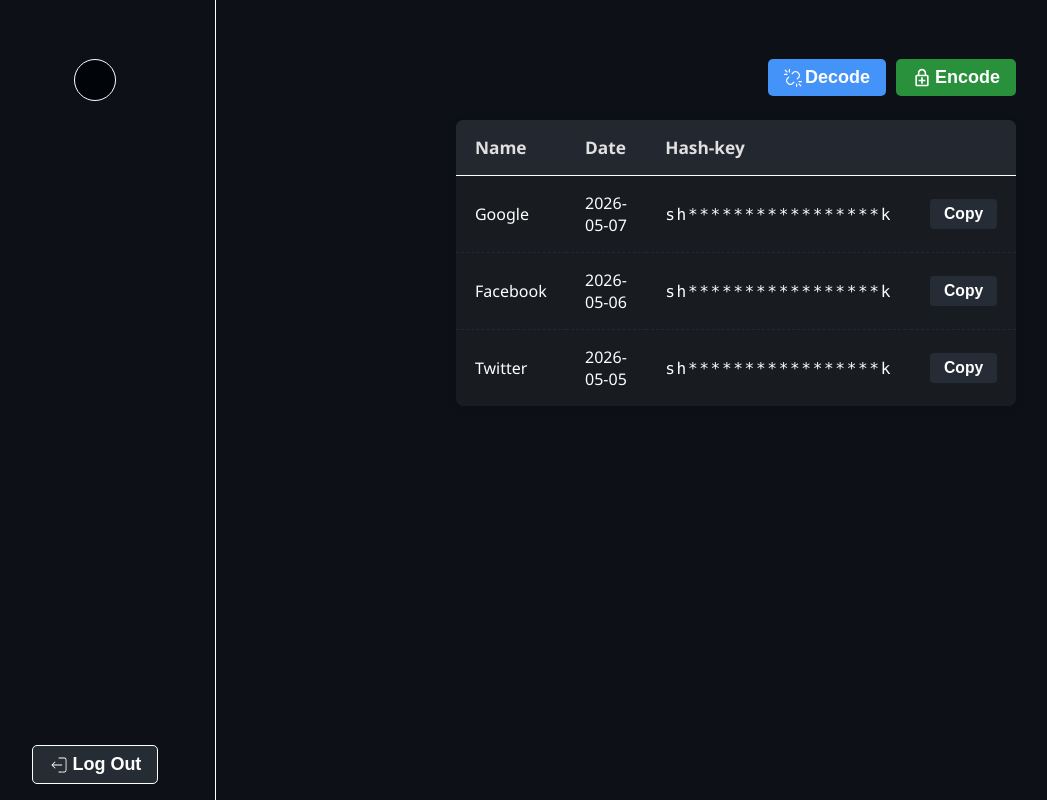
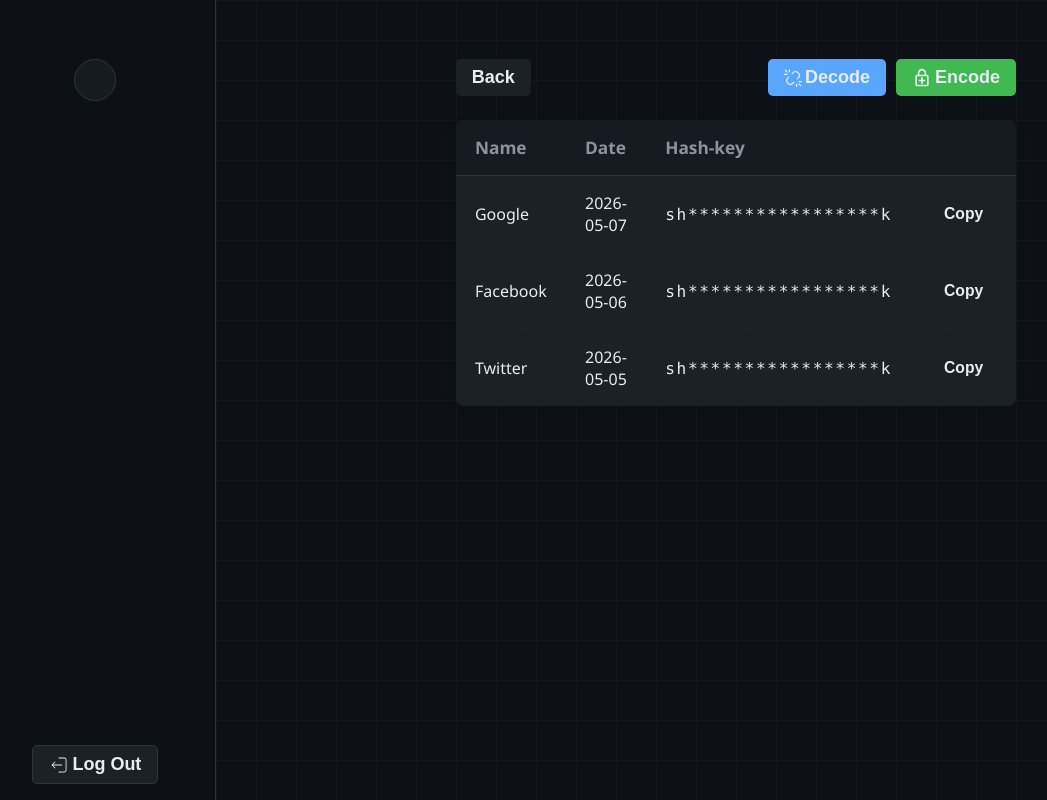
Before and after one commit to UditDe/stegaLock, a React (Vite) app in the folder APPS/stega-lock-frontend/: page /home in a window 1280 px wide. Shown: the whole page, without its empty margins (24-1071 px from the left). Built offline with nearby package versions, Linux system fonts and the light colour scheme; no server answers; a web font is replaced by a local one.

Commit message:
auth issue resolved

```diff
--- a/APPS/stega-lock-frontend/src/Pages/Home/Home.scss
+++ b/APPS/stega-lock-frontend/src/Pages/Home/Home.scss
@@ -4,4 +4,21 @@
     overflow-x: hidden;
     width: 100vw;
     height: 100vh;
+    background: var(--bg-canvas);
+    position: relative;
+
+    &::before {
+        content: "";
+        position: fixed;
+        inset: 0;
+
+        background-image:
+            linear-gradient(var(--border-muted) 1px, transparent 1px),
+            linear-gradient(90deg, var(--border-muted) 1px, transparent 1px);
+
+        background-size: 40px 40px;
+        opacity: 0.35;
+        pointer-events: none;
+        z-index: 0;
+    }
 }
--- a/APPS/stega-lock-frontend/src/Pages/Home/components/PasswordDataTable.scss
+++ b/APPS/stega-lock-frontend/src/Pages/Home/components/PasswordDataTable.scss
@@ -4,20 +4,22 @@
     flex-direction: column;
     align-items: flex-start;
     padding: 1rem 15rem;
+    position: relative;
+    z-index: 1;
+
     .btn-containers {
         width: 100%;
         display: flex;
         align-items: center;
-        justify-content: flex-end;
-        gap: 10px;
+        justify-content: space-between;
         margin: 2.7rem 0rem 0.5rem 0rem;
         button {
             display: flex;
             flex-direction: row;
             gap: 3px;
             align-items: center;
-            color: #fefefe;
-            background-color: #262C34;
+            color: var(--fg-default);
+            background-color: var(--bg-subtle);
             outline: none;
             border: none;
             border-radius: 5px;
@@ -27,12 +29,23 @@
             font-weight: 600;
             font-size: large;
             cursor: pointer;
+
+            &:hover {
+                background-color: var(--border-muted);
+            }
         }
         .decode-btn {
-            background-color: #4493F8;
+            background-color: var(--accent-blue);
         }
         .encode-btn {
-            background-color: #29903B;
+            background-color: var(--accent-green);
+        }
+        .control-btn {
+            width: auto;
+            display: flex;
+            align-items: center;
+            justify-content: flex-end;
+            gap: 10px;
         }
     }
     .data-table {
@@ -44,7 +57,7 @@
         .password-table {
             width: 100%;
             border-collapse: collapse;
-            background: #23272f;
+            background: var(--bg-overlay);
             font-family: 'Segoe UI', 'Roboto', 'Arial', sans-serif;
             box-shadow: 0 2px 12px rgba(0,0,0,0.07);
             border-radius: 8px;
@@ -60,23 +73,23 @@
             white-space: nowrap;
         }
         .password-table th {
-            background: #23272f;
-            color: #e0e0e0;
+            background: var(--bg-overlay);
+            color: var(--fg-muted);
             font-size: 1.08rem;
             font-weight: 700;
-            border-bottom: 1px solid #fefefe;
+            border-bottom: 1px solid var(--border-default);
         }
         .password-table tbody tr {
-            background: #181B20;
-            color: #fefefe;
-            border-bottom: 1px dashed #23272f;
+            background: var(--bg-subtle);
+            color: var(--fg-default);
+            border-bottom: 1px dashed var(--border-muted);
             transition: background 0.18s;
         }
         .password-table tbody tr:last-child {
             border-bottom: none;
         }
         .password-table tbody tr:hover {
-            background: #22262d;
+            background: var(--border-muted);
         }
         .password-table .hash-key {
             font-family: 'Fira Mono', 'Consolas', monospace;
@@ -84,8 +97,8 @@
             font-size: 1.01rem;
         }
         .password-table .copy-btn {
-            background: #262C36;
-            color: #fff;
+            background: var(--bg-subtle);
+            color: var(--fg-default);
             border: none;
             border-radius: 4px;
             padding: 0.38rem 0.85rem;
@@ -94,9 +107,10 @@
             cursor: pointer;
             // transition: background 0.18s, box-shadow 0.18s;
             // box-shadow: 0 1px 3px rgba(41, 144, 59, 0.08);
-        }
-        .password-table .copy-btn:hover {
-            background-color: #181B20;
+
+            &:hover {
+                background-color: var(--bg-overlay);
+            }
         }
     }
 }
--- a/APPS/stega-lock-frontend/src/Pages/Home/components/PasswordDataTable.tsx
+++ b/APPS/stega-lock-frontend/src/Pages/Home/components/PasswordDataTable.tsx
@@ -3,6 +3,7 @@
 import { MdOutlineEnhancedEncryption } from "react-icons/md";
 import { RxLinkBreak2 } from "react-icons/rx";
 import { IoCheckmarkDoneOutline } from "react-icons/io5";
+import { useNavigate } from "react-router-dom";
 
 type rowType = {
     name: string;
@@ -61,9 +62,12 @@
 };
 
 const PasswordData: React.FC = () => {
+    const navigate = useNavigate();
     return (
         <div className="password-data-wrapper">
             <div className="btn-containers">
+                <button className="back-btn" onClick={() => navigate("/")}>Back</button>
+                <div className="control-btn">
                     <button className="decode-btn">
                         <RxLinkBreak2 />
                         Decode
@@ -71,6 +75,7 @@
                     <button className="encode-btn">
                         <MdOutlineEnhancedEncryption size={20} /> Encode
                     </button>
+                </div>
             </div>
             <div className="data-table">
                 <table className="password-table">
--- a/APPS/stega-lock-frontend/src/Pages/Home/components/ProfileSection.scss
+++ b/APPS/stega-lock-frontend/src/Pages/Home/components/ProfileSection.scss
@@ -3,17 +3,20 @@
     height: 100%;
     display: flex;
     flex-direction: column;
-    background-color: #0D1117;
+    background-color: var(--bg-canvas);
     padding: 1rem 2rem;
-    border-right: 0.5px solid #fefefe;
+    border-right: 1px solid var(--border-default);
+    position: relative;
+    z-index: 1;
+
     .profile-image {
         display: inline-flex;
         justify-content: center;
         align-items: center;
         align-self: center;
-        border: 1px solid #fefefe;
+        border: 1px solid var(--border-default);
         border-radius: 50%;
-        background-color: #010409;
+        background-color: var(--bg-overlay);
         aspect-ratio: 1 / 1;
         padding: 20px;
         width: fit-content;
@@ -26,6 +29,13 @@
             display: flex;
             align-items: center;
             justify-content: center;
+            color: var(--fg-default);
+        }
+        img {
+            width: 120%;
+            height: 120%;
+            object-fit: cover;
+            border-radius: 50%;
         }
     }
 
@@ -37,8 +47,9 @@
             display: flex;
             align-items: center;
             justify-content: center;
-            font-size: 30px;
+            font-size: 25px;
             font-weight: 700;
+            color: var(--fg-default);
         }
 
         .user-email {
@@ -46,7 +57,8 @@
             align-items: center;
             justify-content: center;
             font-size: 35px;
-            font-weight: 100;
+            font-weight: lighter;
+            color: var(--fg-muted);
         }
     }
 
@@ -57,16 +69,20 @@
         align-items: center;
         justify-self: flex-end;
         align-self: center;
-        color: #fefefe;
+        color: var(--fg-default);
         font-weight: 600;
         font-size: large;
-        background-color: #262C34;
+        background-color: var(--bg-subtle);
         outline: none;
-        border: 1px solid #fefefe;
+        border: 1px solid var(--border-default);
         border-radius: 5px;
         padding: 0.5rem 1rem;
         width: max-content;
         margin-top: auto;
         cursor: pointer;
+
+        &:hover {
+            background-color: var(--border-muted);
+        }
     }
 }
--- a/APPS/stega-lock-frontend/src/Pages/Home/components/ProfileSection.tsx
+++ b/APPS/stega-lock-frontend/src/Pages/Home/components/ProfileSection.tsx
@@ -5,10 +5,12 @@
 
 const ProfileSection: React.FC = () => {
     const { user, logout } = useAuth0();
+    console.log(user)
     return (
         <div className="profile-wrapper">
             <div className="profile-image">
-                <span>{user?.name?.charAt(0)}{user?.family_name?.charAt(0)}</span>
+                {/* <span>{user?.name?.charAt(0)}</span> */}
+                <img src={user?.picture} />
             </div>
             <div className="profile-info">
                 <span className="username">{user?.name}</span>
--- a/APPS/stega-lock-frontend/src/Pages/Landing/Landing.tsx
+++ b/APPS/stega-lock-frontend/src/Pages/Landing/Landing.tsx
@@ -2,10 +2,10 @@
 import './Landing.scss';
 import TerminalDemo from './component/TerminalDemo';
 import LandingNav from './component/LandingNav';
-import LandingHero from './component/LandingHero';
 import HowItWorks from './component/HowItWorks';
 import FeaturesSection from './component/FeaturesSection';
 import LandingFooter from './component/LandingFooter';
+import LandingHero from './component/LandingHero';
 
 const Landing: React.FC = () => (
   <div className="stegalock">
--- a/APPS/stega-lock-frontend/src/Pages/Landing/component/LandingFooter.tsx
+++ b/APPS/stega-lock-frontend/src/Pages/Landing/component/LandingFooter.tsx
@@ -5,7 +5,7 @@
     <div className="footer-logo">🔐 StegaLock</div>
 
     <p>
-      Open-source steganography password tool · <a href="https://github.com">GitHub</a> · MIT License
+      Open-source steganography password tool · <a href="https://github.com/UditDe/stegaLock">GitHub</a> · MIT License
     </p>
 
     <p className="footer-note">Built with &lt;3 and steganography.</p>
--- a/APPS/stega-lock-frontend/src/Pages/Landing/component/LandingHero.tsx
+++ b/APPS/stega-lock-frontend/src/Pages/Landing/component/LandingHero.tsx
@@ -1,7 +1,18 @@
-import React from 'react';
-import GithubIcon from './GithubIcon';
+import React from "react";
+import GithubIcon from "./GithubIcon";
+import { useNavigate } from "react-router-dom";
+import { useAuth0 } from "@auth0/auth0-react";
+import { CiLogin } from "react-icons/ci";
+import { RxDashboard } from "react-icons/rx";
 
-const LandingHero: React.FC = () => (
+const LandingHero: React.FC = () => {
+    const navigate = useNavigate();
+    const { loginWithRedirect, isAuthenticated } = useAuth0();
+
+    const handleLogin = async () => {
+        await loginWithRedirect();
+    }
+    return (
         <div className="hero">
             <div className="hero-badge">
                 Open Source &nbsp;·&nbsp; Steganography-based Security
@@ -18,21 +29,31 @@
 
             <p className="hero-sub">
                 StegaLock embeds your password invisibly inside an image using
-      steganography. Download your carrier image, keep your unique hashcode
-      — and no one will ever know it's there.
+                steganography. Download your carrier image, keep your unique
+                hashcode — and no one will ever know it's there.
             </p>
 
             <div className="hero-cta">
-      <a href="#" className="btn-primary">
-        🔒 Try StegaLock
+                {isAuthenticated ? (
+                    <a className="btn-primary" onClick={() => navigate("/home")}>
+                        <RxDashboard/> Dashboard
                     </a>
+                ) : (
+                    <a className="btn-primary" onClick={handleLogin}>
+                        <CiLogin /> Login
+                    </a>
+                )}
 
-      <a href="https://github.com" className="btn-secondary">
+                <a
+                    href="https://github.com/UditDe/stegaLock"
+                    className="btn-secondary"
+                >
                     <GithubIcon />
                     View on GitHub
                 </a>
             </div>
         </div>
     );
+};
 
 export default LandingHero;
--- a/APPS/stega-lock-frontend/src/Pages/Landing/component/LandingNav.tsx
+++ b/APPS/stega-lock-frontend/src/Pages/Landing/component/LandingNav.tsx
@@ -22,7 +22,7 @@
       </li>
 
       <li>
-        <a href="https://github.com" className="nav-github">
+        <a href="https://github.com/UditDe/stegaLock" className="nav-github">
           <GithubIcon size={15} />
           GitHub
         </a>
--- a/APPS/stega-lock-frontend/src/Pages/Layout/Layout.tsx
+++ b/APPS/stega-lock-frontend/src/Pages/Layout/Layout.tsx
@@ -1,4 +1,4 @@
-import React, { useEffect } from 'react'
+import React from 'react'
 import "./Layout.scss"
 import { Outlet } from 'react-router-dom'
 
```
Also changed, not shown: APPS/stega-lock-frontend/src/Pages/Auth/Auth.tsx (deleted, +0 -14 lines), APPS/stega-lock-frontend/src/Pages/Auth/Auth.scss (deleted). Lines whose indentation alone changed are shown as unchanged.
